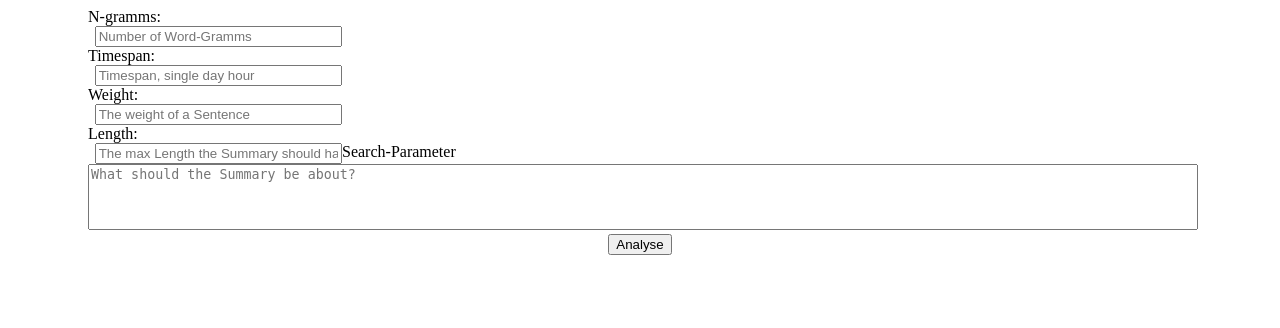
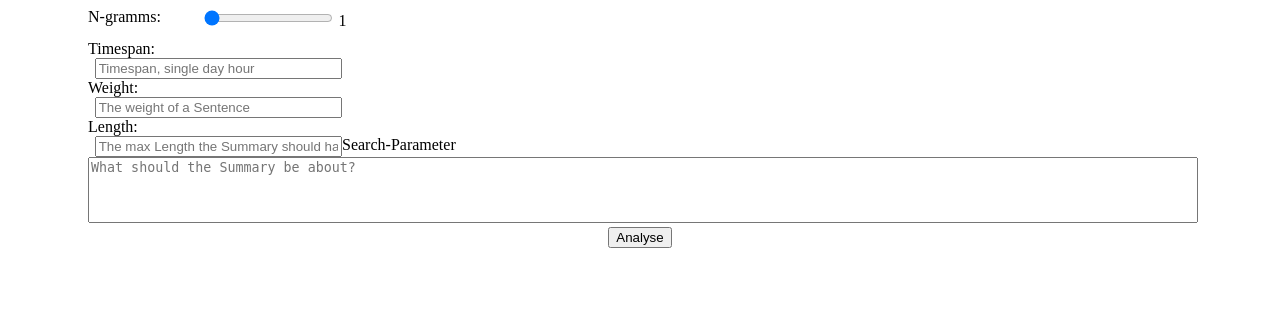
Before and after one commit to th-nuernberg/crisis-facts-summaries, a Flask app: page / in a window 1280 px wide. Shown: the top 328 px of the page. Run offline with Flask 2, Linux system fonts and the light colour scheme; some libraries are stand-ins or nearby versions.

Commit message:
changed ngram Textbox to slider

```diff
--- a/website/Data/static/fist_design.css
+++ b/website/Data/static/fist_design.css
@@ -9,6 +9,9 @@ html {
     margin-bottom: 1em;
     padding-right: 70%;
 }
+.slider:hover {
+    opacity: 1;
+  }
 .param_label{
     align-self: left;
     float: left;
--- a/website/Data/templates/index.html
+++ b/website/Data/templates/index.html
@@ -14,7 +14,8 @@
 
             <div class="params">
                 <label class="param_label" for="ngram">N-gramms:</label>
-                <input class="param_input" id="ngram" type="text" name="ngram"  placeholder="Number of Word-Gramms"><br>
+                <input type="range" value="1" min="1" max="5" id="ngram" oninput="this.nextElementSibling.value = this.value">
+                <output>1</output><br>
             </div>
             <div class="params">
                 <label class="param_label" for="time">Timespan:</label>
```
